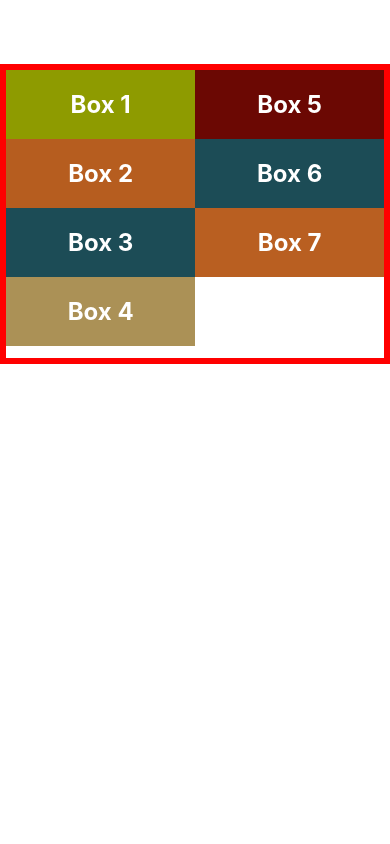
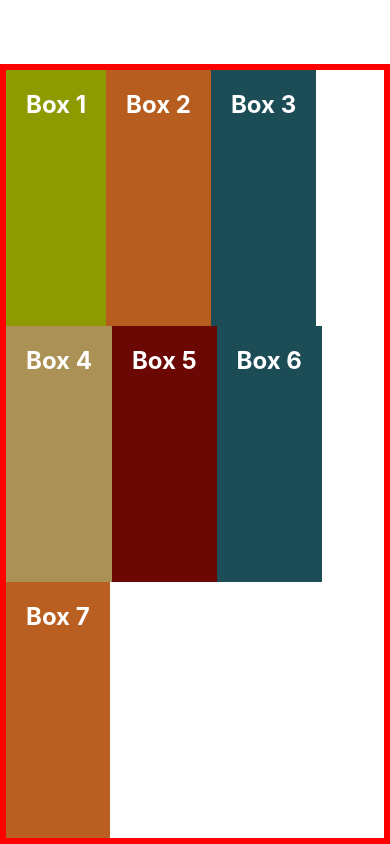
Before and after one commit to anhartasman/rn_layout, a React Native app: screen / in a window 390 px wide. Built offline with nearby package versions, Linux system fonts and the light colour scheme.

Commit message:
flex direction

```diff
--- a/App.js
+++ b/App.js
@@ -62,9 +62,9 @@ export default function App() {
 
 const styles = StyleSheet.create({
   container: {
-    // flex: 1,
+    flex: 1,
+    flexDirection: "row",
     flexWrap: "wrap",
-    height: 300,
     marginTop: 64,
     borderWidth: 6,
     borderColor: "red",
```
